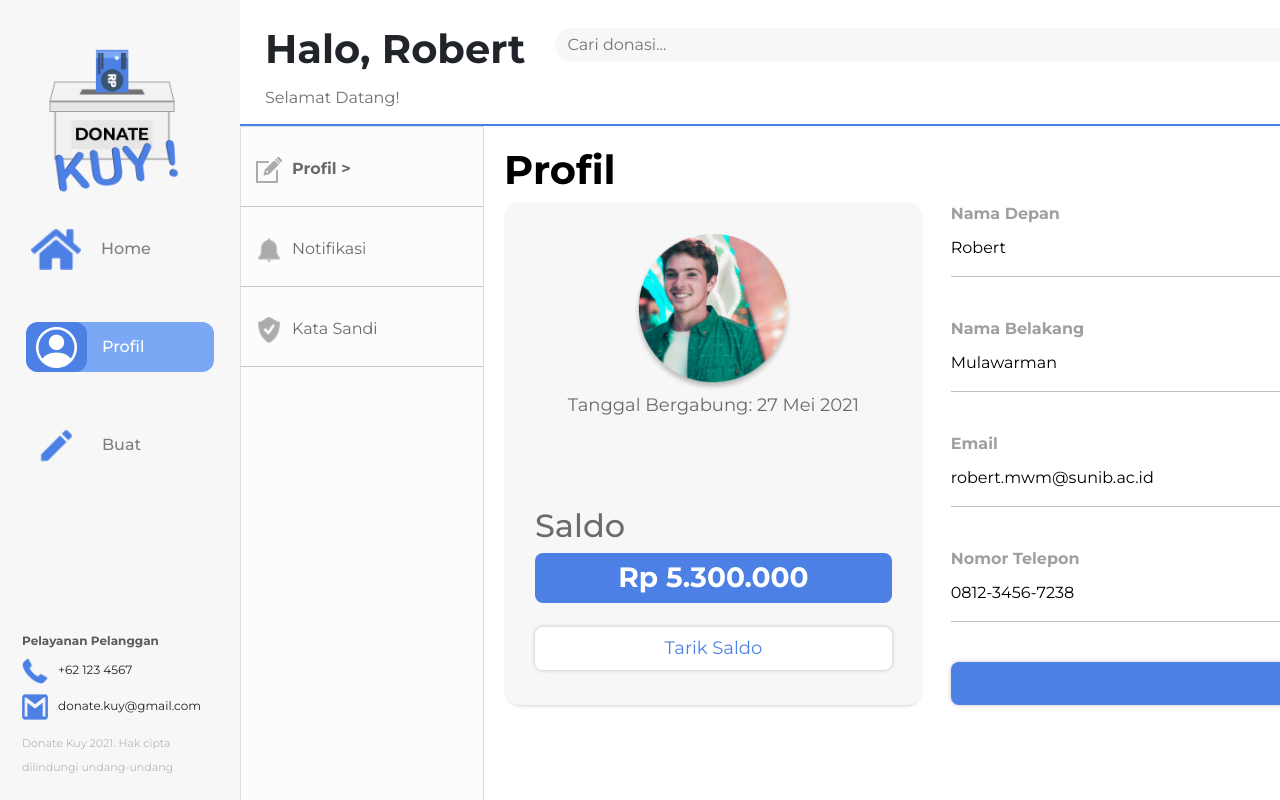
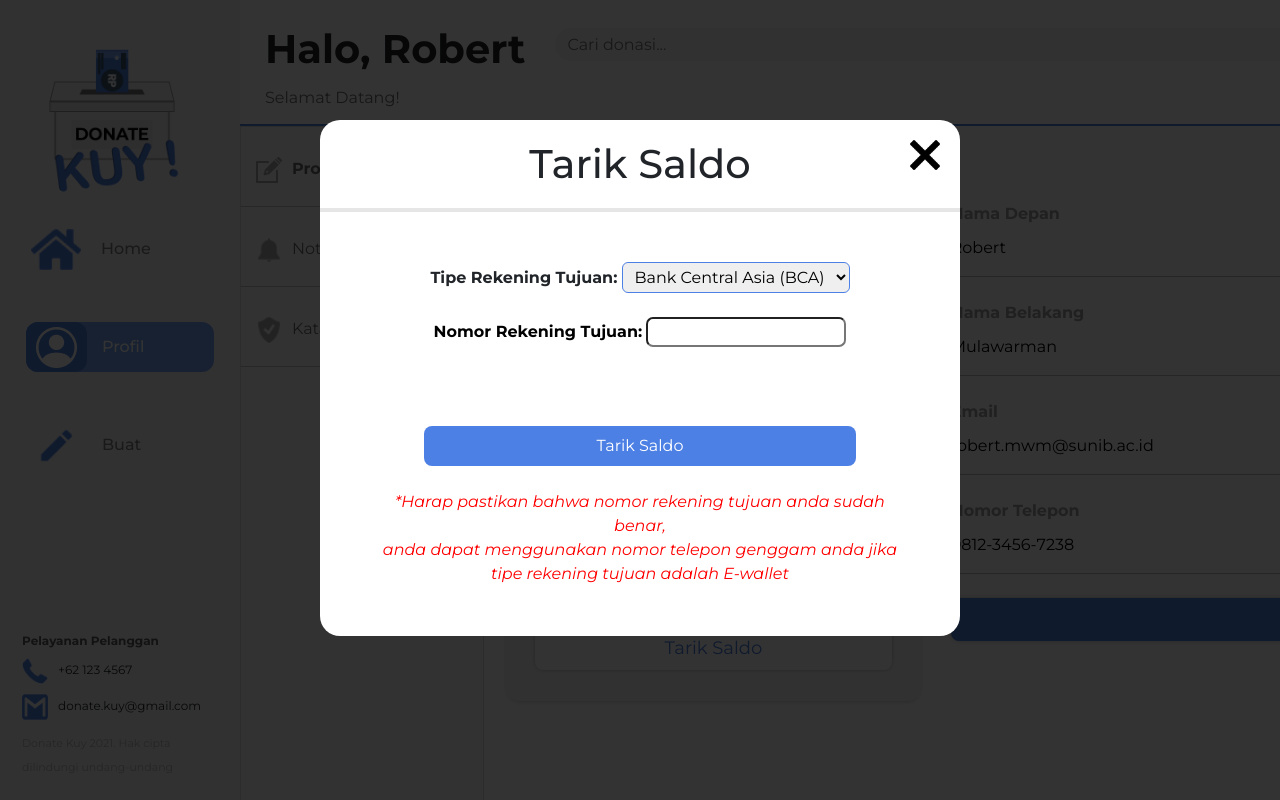
Before and after one commit to S1rent/DonateKUY, a plain HTML site: page profile-pd.html in a window 1280 px wide. Both pictures are taken after a click on the button "Tarik Saldo". Shown: the top 800 px of the page. Drawn offline with nearby package versions, Linux system fonts and the light colour scheme.

Commit message:
feat: depo and withdraw

```diff
--- a/JS/detail.js
+++ b/JS/detail.js
@@ -1,6 +1,7 @@
 'use strict';
 $(function() {
     var $clickArea = $('#btn-show-receipt');
+    var $btn = $('#btn-deposit');
     $clickArea.click(function() {
         $backgroundArea.css(
             {
@@ -13,6 +14,20 @@ $(function() {
             }
         );
     });
+
+    $btn.click(function() {
+        $backgroundArea.css(
+            {
+                "visibility": "visible"
+            }
+        );
+        $('.agreement-modal-content').css(
+            {
+                "visibility": "visible"
+            }
+        );
+    });
+
 
     var $tc = $('#tc-1');
     var $tc2 = $('#tc-2');
--- a/profile-pd.html
+++ b/profile-pd.html
@@ -8,11 +8,14 @@
         <link rel="preconnect" href="https://fonts.gstatic.com">
         <link href="https://fonts.googleapis.com/css2?family=Montserrat:ital,wght@0,100;0,200;0,300;0,400;0,500;0,600;0,700;0,800;0,900;1,100;1,200;1,300;1,400;1,500;1,600;1,700;1,800;1,900&display=swap" rel="stylesheet">
         <link rel="stylesheet" href="CSS/profile-style.css">
+        <link rel="stylesheet" href="CSS/notification-style.css">
 
+        <script src="https://ajax.googleapis.com/ajax/libs/jquery/3.5.1/jquery.min.js"></script>
         <link href="https://cdn.jsdelivr.net/npm/bootstrap@5.0.1/dist/css/bootstrap.min.css" rel="stylesheet" integrity="sha384-+0n0xVW2eSR5OomGNYDnhzAbDsOXxcvSN1TPprVMTNDbiYZCxYbOOl7+AMvyTG2x" crossorigin="anonymous">
         <script src="https://cdn.jsdelivr.net/npm/@popperjs/core@2.9.2/dist/umd/popper.min.js" integrity="sha384-IQsoLXl5PILFhosVNubq5LC7Qb9DXgDA9i+tQ8Zj3iwWAwPtgFTxbJ8NT4GN1R8p" crossorigin="anonymous"></script>
         <script src="https://cdn.jsdelivr.net/npm/bootstrap@5.0.1/dist/js/bootstrap.min.js" integrity="sha384-Atwg2Pkwv9vp0ygtn1JAojH0nYbwNJLPhwyoVbhoPwBhjQPR5VtM2+xf0Uwh9KtT" crossorigin="anonymous"></script>
         <script src="JS/header.js"></script>
+        <script src="JS/detail.js"></script>
 
         <title>DonateKUY</title>
     </head>
@@ -155,6 +158,43 @@
                 </div>
             </div>
 
+            <div class="agreement-modal"></div>
+
+            <div class="agreement-modal-content">
+                <div class="agreement-modal-content-header">
+                    <button id="close-modal-button"></button>
+                    <h1>Tarik Saldo</h1>
+                    <div style="margin: 0 auto; width: 100% !important;background-color: #e6e6e6;height: 4px;"></div>
+                </div>
+                <div class="agreement-modal-content-content">
+                    <div>
+                        <label for="sort" style="font-weight: bold;">Tipe Rekening Tujuan:</label>
+                        <select id="sort" aria-label="Default select example" required class="px-2 py-1"
+                            style="border-radius: 6px; border-color: #4d80e4;">
+                            <option selected value="0" style="border-radius: 6px; border-color: #4d80e4;">Bank Central Asia (BCA)
+                            </option>
+                            <option value="1" style="border-radius: 6px; border-color: #4d80e4;">Dana
+                            </option>
+                            <option value="2" style="border-radius: 6px; border-color: #4d80e4;">Gopay
+                            </option>
+                            <option value="3" style="border-radius: 6px; border-color: #4d80e4;">Ovo
+                            </option>
+                            <option value="4" style="border-radius: 6px; border-color: #4d80e4;">Shopee Pay
+                            </option>
+                        </select>
+                    </div>
+                    <br>
+                    <label for="name" style="color: black; font-weight: bolder; padding-bottom: 10px;">Nomor Rekening Tujuan: </label>
+                    <input type="text" style="border-radius: 7px;">
+                    <br><br><br><br>
+                    <button style="background: #4d80e4;border-radius: 8px;padding: 8px 10px;color: white;text-decoration: none;outline: none !important; border: none; width: 80%;">Tarik Saldo</button>
+                    <br><br>
+                    <i style="color: red;">*Harap pastikan bahwa nomor rekening tujuan anda sudah benar,<br>
+                        anda dapat menggunakan nomor telepon genggam anda jika tipe rekening tujuan adalah E-wallet
+                    </i>
+                </div>
+            </div>
+
         </main>
     </body>
 </html>
```
Also changed, not shown: profile-donatur.html (+25 -0 lines).
